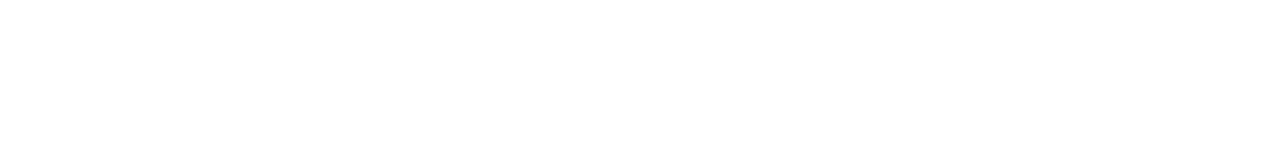
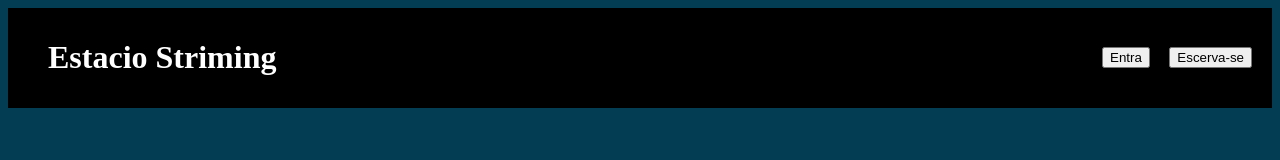
Before and after one commit to SafirosBlack/trabalho-projeto-de_streaming, a plain HTML site: page index.html in a window 1280 px wide. Drawn offline with Linux system fonts and the light colour scheme.

Commit message:
Add files via upload

```diff
--- a/index.html
+++ b/index.html
@@ -12,10 +12,22 @@
 
 <body>
 
+    <header>
+
+        <header>
+            <h1>Estacio Striming</h1>
+
+        </header>
+
+        <nav>
+          <button href="Entra">Entra</button>
+          <button href="Escerva-se">Escerva-se</button>
+
+        </nav>
+
+    </header>
+
 </body>
 
 
-
-
-
 </html>
--- a/style.css
+++ b/style.css
@@ -7,6 +7,23 @@
 
 }
 
-:body{
+body{
+    background-color: var(--azul-escuro);
 
 }
+
+header {
+    display: flex;
+    flex-direction: row;
+    justify-content: space-between;
+    align-items: center;
+    background-color: var(--preto);
+    padding: 5px 20px;
+    header {color: var(--branco);}
+  }
+
+  nav {
+    width: 150px;
+    display: flex;
+    justify-content: space-between;
+  }
```
